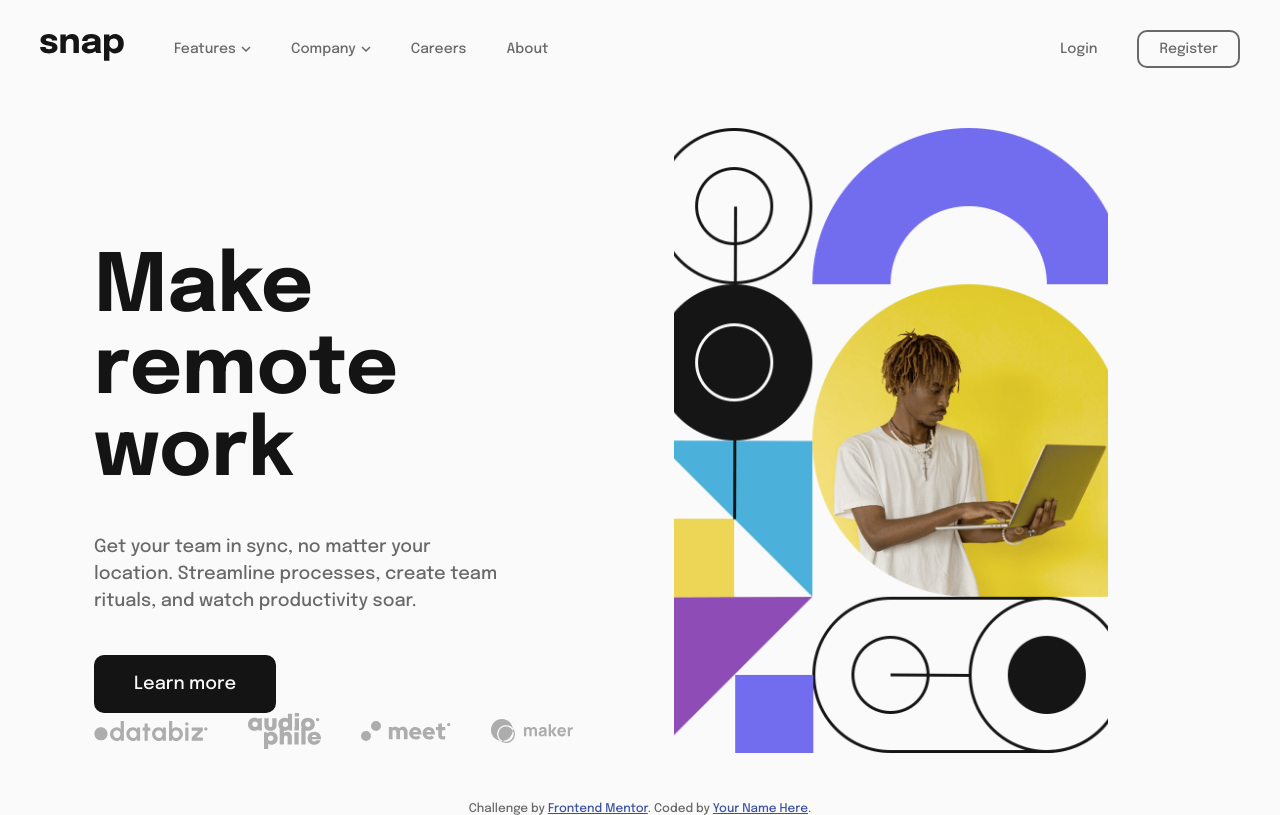
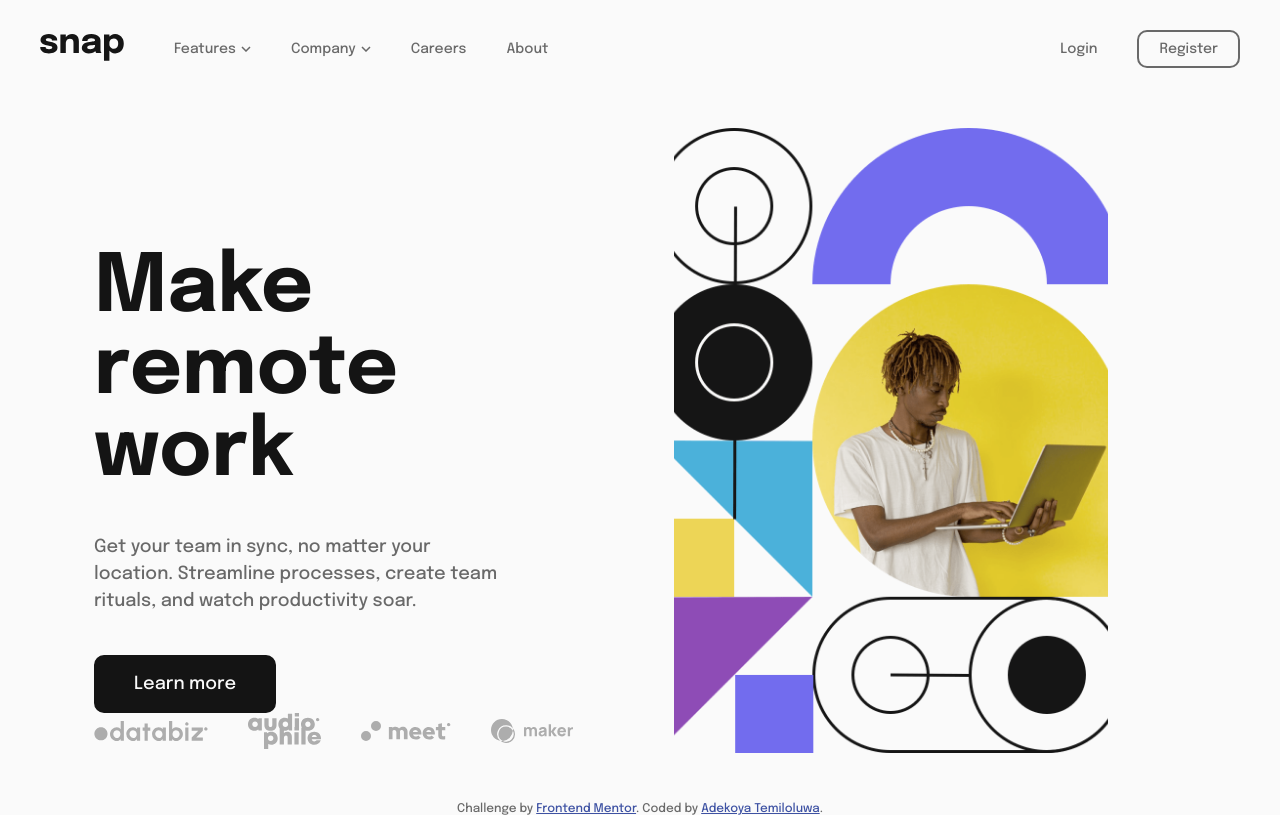
Before and after one commit to Temiboss1/Intro-section-with-dropdown-navigation, a plain HTML site: page index.html in a window 1280 px wide. Drawn offline with Linux system fonts and the light colour scheme.

Commit message:
Update index.html

```diff
--- a/index.html
+++ b/index.html
@@ -87,7 +87,7 @@
 
   <footer class="attribution">
     Challenge by <a href="https://www.frontendmentor.io?ref=challenge" target="_blank">Frontend Mentor</a>.
-    Coded by <a href="#">Your Name Here</a>.
+    Coded by <a href="#">Adekoya Temiloluwa</a>.
   </footer>
   <div class="overlay" id="overlay"></div> <!-- Dark Background Overlay -->
   <script src="script.js"></script>
```
